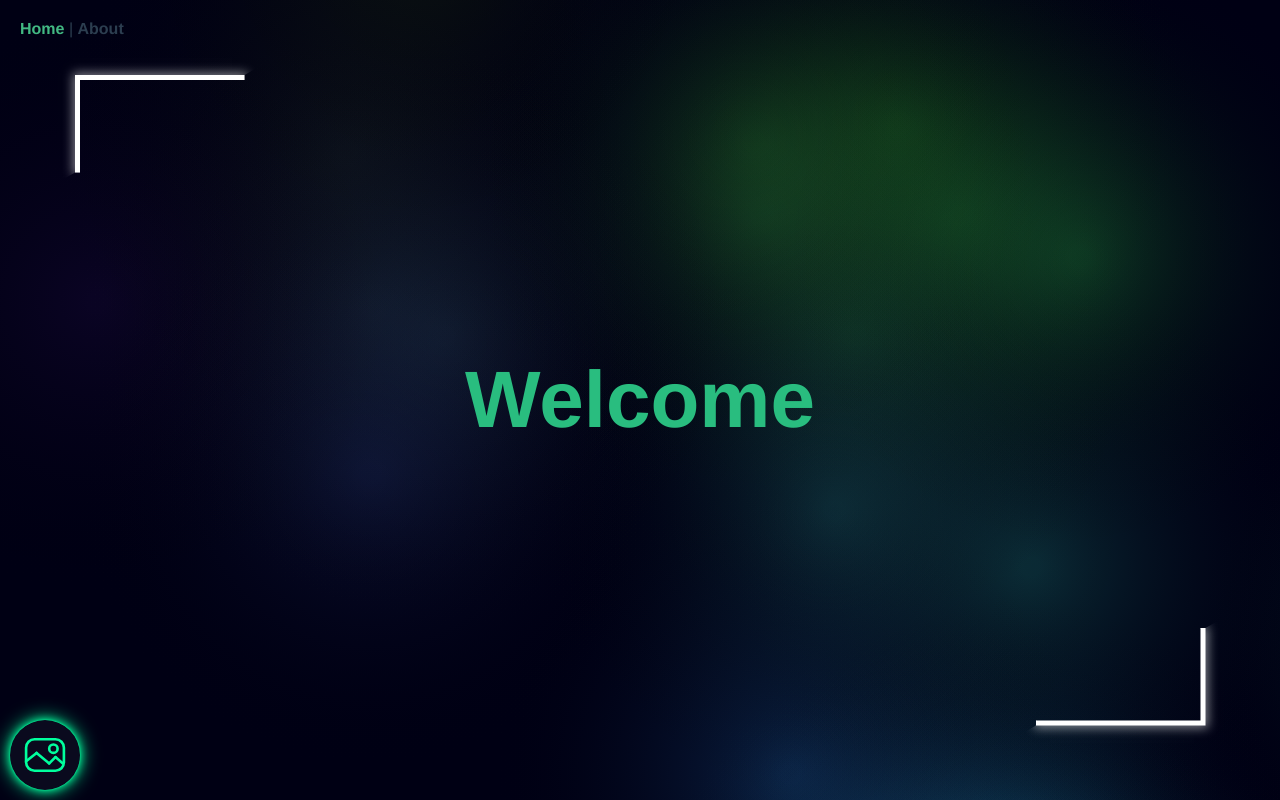
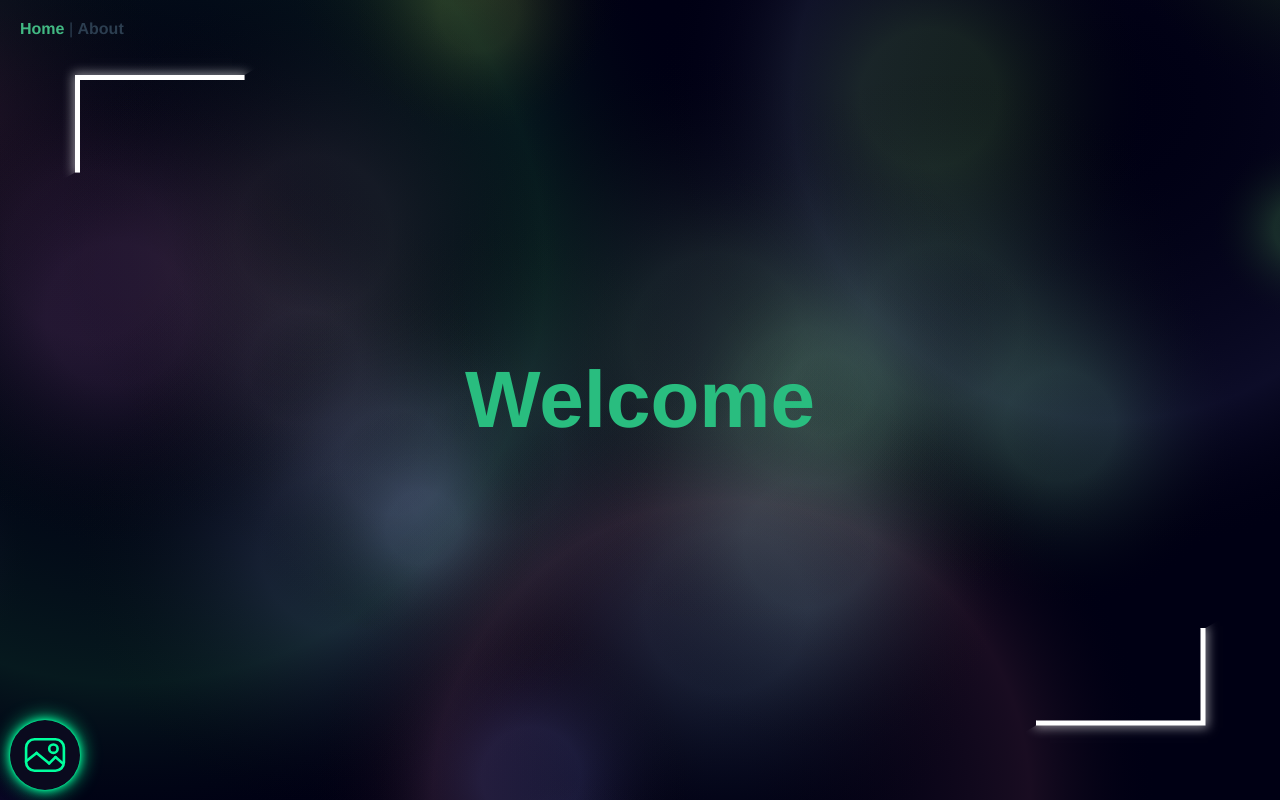
Before and after one commit to max-gurr/max-gurr.github.io, a Vue app: page /#/ in a window 1280 px wide. Built offline with nearby package versions, Linux system fonts and the light colour scheme; the HTML template or start-up script is replaced by a standard one.

Commit message:
Followers colours, static bg, different sizes

```diff
--- a/src/components/background/constellations.vue
+++ b/src/components/background/constellations.vue
@@ -17,10 +17,10 @@
                 <stop offset="100%" stop-color="transparent" />
             </radialGradient>
         </defs>
-        <circle v-if="mouseParticle" :cx="mouseParticle.x" :cy="mouseParticle.y" :r="mouseParticle.radius" fill="url(#mouseParticleFill)" id="mouse-particle"/>
+        <circle v-if="mouseParticle" :cx="mouseParticle.x" :cy="mouseParticle.y" :r="mouseParticle.radius" fill="url(#mouseParticleFill)" id="mouse-particle" />
 
-        <g stroke-width="0.7">
-            <line v-for="(l, index) in lines" :key="'line-'+index" :x1="l.x1" :y1="l.y1" :x2="l.x2" :y2="l.y2" stroke="white" :opacity="l.opacity"/>
+        <g>
+            <line v-for="(l, index) in lines" :key="'line-'+index" :x1="l.x1" :y1="l.y1" :x2="l.x2" :y2="l.y2" :stroke="'rgba(255, 255, 255, '+l.opacity+')'" />
         </g>
     </svg>
 </template>
@@ -31,15 +31,19 @@ export default {
     props: {
         minNumParticles: {
             type: Number,
-            default: 40
+            default: 50
         },
         maxNumParticles: {
             type: Number,
-            default: 150
+            default: 100
         },
         radius: {
             type: Number,
             default: 5
+        },
+        maxLineRange: {
+            type: Number,
+            default: 100
         }
     },
     data: () => ({
@@ -50,9 +54,8 @@ export default {
         height: window.innerHeight,
         drawCycle: null,
         lineRange: 0,
-        maxLineRange: 120,
         maxOpacity: 0.3,
-        animationRate: 50
+        animationRate: 40
     }),
     created() {
         window.addEventListener('resize', this.resizeHandler);
@@ -82,13 +85,13 @@ export default {
             // Reset animation timeout
             // window.setTimeout(window.requestAnimationFrame(this.draw.bind(this)), this.animationRate);
         },
-        resizeHandler() {
-            this.width = window.innerWidth/1.5;
-            this.height = window.innerHeight/1.5;
+        async resizeHandler() {
+            this.width = window.innerWidth;
+            this.height = window.innerHeight;
             this.calculateLineRange();
             this.makeParticles();
         },
-        mouseMoveHandler(e) {
+        async mouseMoveHandler(e) {
             if (!this.mouseParticle) {
                 this.mouseParticle = {
                     x: -500,
@@ -98,8 +101,8 @@ export default {
                     nextY: 0
                 }
             }
-            this.mouseParticle.nextX = Math.round(e.clientX/1.5);
-            this.mouseParticle.nextY = Math.round(e.clientY/1.5);
+            this.mouseParticle.nextX = Math.round(e.clientX);
+            this.mouseParticle.nextY = Math.round(e.clientY);
         },
         calculateLineRange() {
             const divider = 4.5;
@@ -108,7 +111,7 @@ export default {
             this.lineRange = Math.max(this.maxLineRange/2, Math.min(this.maxLineRange, range));
         },
         async makeParticles() {
-            const divider = 10000;
+            const divider = 8000;
             const particles = [];
             const responsiveNum = (this.width * this.height)/divider;
             const numParticles = Math.max(this.minNumParticles, Math.min(this.maxNumParticles, responsiveNum));
@@ -123,8 +126,8 @@ export default {
                 }
 
                 const mag = Math.sqrt(xVel * xVel + yVel * yVel);
-                xVel *= 1/mag;
-                yVel *= 1/mag;
+                xVel *= 0.5/mag;
+                yVel *= 0.5/mag;
 
                 particles.push({
                     x: Math.random()*this.width,
@@ -141,20 +144,17 @@ export default {
             p.x += p.xVel;
             p.y += p.yVel;
 
-            if (p.x < 0) {
-                p.x += this.width;
-            } else if (p.x > this.width) {
-                p.x -= (this.width);
+            if (p.x < -this.lineRange) {
+                p.x += this.width + this.lineRange*2;
+            } else if (p.x > this.width + this.lineRange) {
+                p.x -= (this.width + this.lineRange*2);
             }
 
-            if (p.y < 0) {
-                p.y += this.height;
-            } else if (p.y > this.height) {
-                p.y -= (this.height );
+            if (p.y < -this.lineRange) {
+                p.y += this.height + this.lineRange*2;
+            } else if (p.y > this.height + this.lineRange) {
+                p.y -= (this.height + this.lineRange*2);
             }
-
-            p.x = Math.round(p.x);
-            p.y = Math.round(p.y);
         },
         async makeLines (range) {
             const lines = [];
--- a/src/components/background/followers.vue
+++ b/src/components/background/followers.vue
@@ -1,16 +1,43 @@
 <template>
     <div class="canvas follower-canvas" ref="canvasContainer">
         <svg version="1.1" xmlns="http://www.w3.org/2000/svg" class="canvas" :viewBox="'0 0 ' + this.width + ' ' + this.height">
-            <g v-for="(follower, followerIndex) in followers" :key="'follower-'+followerIndex">
+            <g v-for="(f, followerIndex) in followers" :key="'follower-'+followerIndex">
                 <defs>
                     <radialGradient :id="'gradientFill-'+followerIndex">
-                        <!-- <stop offset="0%" stop-color="rgba(255, 255, 255, 0.10)" /> -->
-                        <stop offset="3%" :stop-color="'rgba('+(50 + 80*(follower.xAcc+follower.yAcc))+', '+(255*follower.x/width)+', '+(255*(follower.y/height))+', 0.20)'" />
+                        <!-- <stop offset="0%" stop-color="transparent" /> -->
+                        <!-- <stop offset="60%" :stop-color="f.fill" /> -->
+                        <stop offset="30%" :stop-color="'rgba('+(100 + 80*(f.xAcc+f.yAcc))+', '+ (50 + 155*f.x/width)+', '+(50 + 155*(f.y/height))+', 0.20)'" />
                         <stop offset="100%" stop-color="transparent" />
                     </radialGradient>
                 </defs>
 
-                <circle class="follower" :cx="follower.x" :cy="follower.y" :r="size" :fill="'url(#gradientFill-'+followerIndex+')'"/>
+                <circle class="follower" :cx="f.x" :cy="f.y" :r="f.size" :fill="'url(#gradientFill-'+followerIndex+')'"/>
+            </g>
+            <g>
+                <!-- Static background -->
+                <defs>
+                    <radialGradient id='f1'>
+                        <stop offset="0%" stop-color="transparent" />
+                        <stop offset="70%" stop-color="rgba(100, 100, 180, 0.125)" />
+                        <stop offset="100%" stop-color="transparent" />
+                    </radialGradient>
+                    <radialGradient id='f2'>
+                        <stop offset="0%" stop-color="transparent" />
+                        <stop offset="70%" stop-color="rgba(50, 200, 100, 0.125)" />
+                        <stop offset="100%" stop-color="transparent" />
+                    </radialGradient>
+                    <radialGradient id='f3'>
+                        <stop offset="0%" stop-color="transparent" />
+                        <stop offset="70%" stop-color="rgba(200, 100, 125, 0.125)" />
+                        <stop offset="100%" stop-color="transparent" />
+                    </radialGradient>
+                </defs>
+                <!-- Blue circle -->
+                <circle :cx="this.width/1.15" :cy="this.height/8" :r="Math.max(this.width, this.height)/2.8" fill="url(#f1)" />
+                <!-- Green circle -->
+                <circle :cx="this.width/10" :cy="this.height/3" :r="Math.max(this.width, this.height)/2.15" fill="url(#f2)" />
+                <!-- Red circle -->
+                <circle :cx="this.width/1.75" :cy="this.height" :r="Math.max(this.width, this.height)/3" fill="url(#f3)" />
             </g>
         </svg>
     </div>
@@ -26,11 +53,11 @@ export default {
         },
         numFollowers: {
             type: Number,
-            default: 20
+            default: 25
         },
         mouseRadius: {
             type: Number,
-            default: 150
+            default: 200
         }
     },
     data: () => ({
@@ -44,7 +71,8 @@ export default {
         mouseY: 0,
         squareMouseRadius: 0,
         size: 0,
-        frameRate: 50
+        frameRate: 40,
+        followerOpacity: 0.2
     }),
     created() {
         window.addEventListener('resize', this.resizeHandler);
@@ -52,9 +80,7 @@ export default {
         window.addEventListener('click', this.clickHandler);
     },
     mounted() {
-        this.followers = this.makeFollowers(this.numFollowers);
         this.squareMouseRadius = this.mouseRadius * this.mouseRadius;
-
         this.resizeHandler();
 
         this.drawCycle = setInterval(this.draw.bind(this), this.frameRate);
@@ -79,8 +105,10 @@ export default {
             this.width = window.innerWidth;
             this.height = window.innerHeight;
 
-            const divider = 2;
-            this.size = Math.min(this.maxSize, Math.min(this.width/divider, this.height/divider));
+            const divider = 3;
+            this.size = Math.min(this.maxSize, Math.max(this.width/divider, this.height/divider));
+
+            this.makeFollowers(this.numFollowers);
         },
         async mouseMoveHandler(e) {
             this.mouseX = e.clientX;
@@ -104,23 +132,13 @@ export default {
                 this.repelFromMouse(f, e);
             }));
         },
-        makeFollowers (num) {
-            let followers = [];
+        async makeFollowers (num) {
+            this.followers = [];
 
             for (let i = 0; i < num; i++) {
-                const newFollower = {
-                    x: Math.random()*this.width,
-                    y: Math.random()*this.height,
-                    xVel: 0,
-                    yVel: 0,
-                    xAcc: 0,
-                    yAcc: 0
-                }
-                this.randomiseVelocity(newFollower);
-                followers.push(newFollower);
+                const newFollower = await this.generateRandomFollower();
+                this.followers.push(newFollower);
             }
-
-            return followers;
         },
         async updateFollower(f) {
             // Add acc to vel
@@ -132,16 +150,16 @@ export default {
             f.y += f.yVel;
 
             // Adjust x-pos
-            if (f.x < -this.size) {
-                f.x += this.width + this.size*2;
-            } else if (f.x > this.width + this.size) {
-                f.x -= this.width + this.size*2;
+            if (f.x < -f.size) {
+                f.x += this.width + f.size*2;
+            } else if (f.x > this.width + f.size) {
+                f.x -= this.width + f.size*2;
             }
             // Adjust y-pos
-            if (f.y < -this.size) {
-                f.y += this.height + this.size*2;
-            } else if (f.y > this.height + this.size) {
-                f.y -= this.height + this.size*2;
+            if (f.y < -f.size) {
+                f.y += this.height + f.size*2;
+            } else if (f.y > this.height + f.size) {
+                f.y -= this.height + f.size*2;
             }
 
             // Adjust vel
@@ -191,7 +209,16 @@ export default {
                 f.yAcc += Math.min(yForce, this.maxForce * 20);
             }
         },
-        randomiseVelocity(f) {
+        async generateRandomFollower() {
+            // Random size
+            const sizeRange = this.size - this.size/4;
+            const size = this.size - Math.random() * sizeRange;
+
+            // Random position
+            const x = Math.round(Math.random()*this.width);
+            const y = Math.round(Math.random()*this.height);
+
+            // Random velocity
             let xVel = Math.sin(Math.random()*360);
             let yVel = Math.sin(Math.random()*360);
 
@@ -200,8 +227,24 @@ export default {
                 yVel = 0.5;
             }
 
-            f.xVel = xVel;
-            f.yVel = yVel;
+            // Random fill
+            const r = 0 + Math.round(Math.random() * 200);
+            const g = 100 + Math.round(Math.random() * 155);
+            const b = 100 + Math.round(Math.random() * 155);
+            const fill = 'rgba('+r+', '+g+', '+b+', '+this.followerOpacity+')';
+
+            const newFollower = {
+                x: x,
+                y: y,
+                xVel: xVel,
+                yVel: yVel,
+                xAcc: 0,
+                yAcc: 0,
+                fill: fill,
+                size: size
+            }
+
+            return newFollower;
         }
     },
     beforeDestroy() {
```
